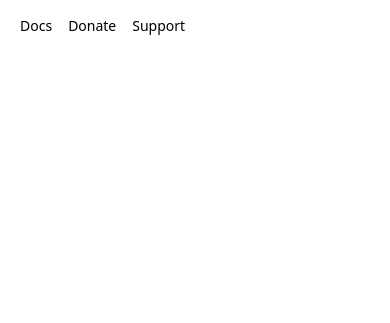
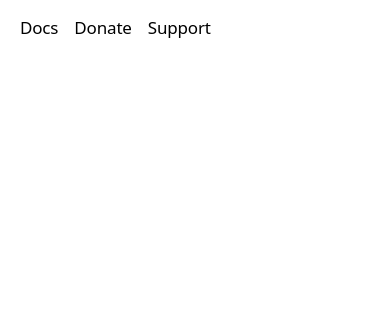
Before and after one commit to sreemn/Guard, a website: page index.html in a window 390 px wide. Shown: the top 323 px of the page. Drawn offline with Linux system fonts and the light colour scheme.

Commit message:
Update index.html

```diff
--- a/index.html
+++ b/index.html
@@ -106,6 +106,13 @@
       font-family: monospace;
     }
 
+    @media (max-width: 480px) {
+      .nav-left span {
+      font-size: 17px;
+      letter-spacing: -0.01em;
+      }
+     }
+
     @media (min-width: 768px) {
       h1 {
         font-size: 44px;
@@ -199,4 +206,4 @@
     checkStatus();
   </script>
 </body>
-</html> )
+</html>
```
